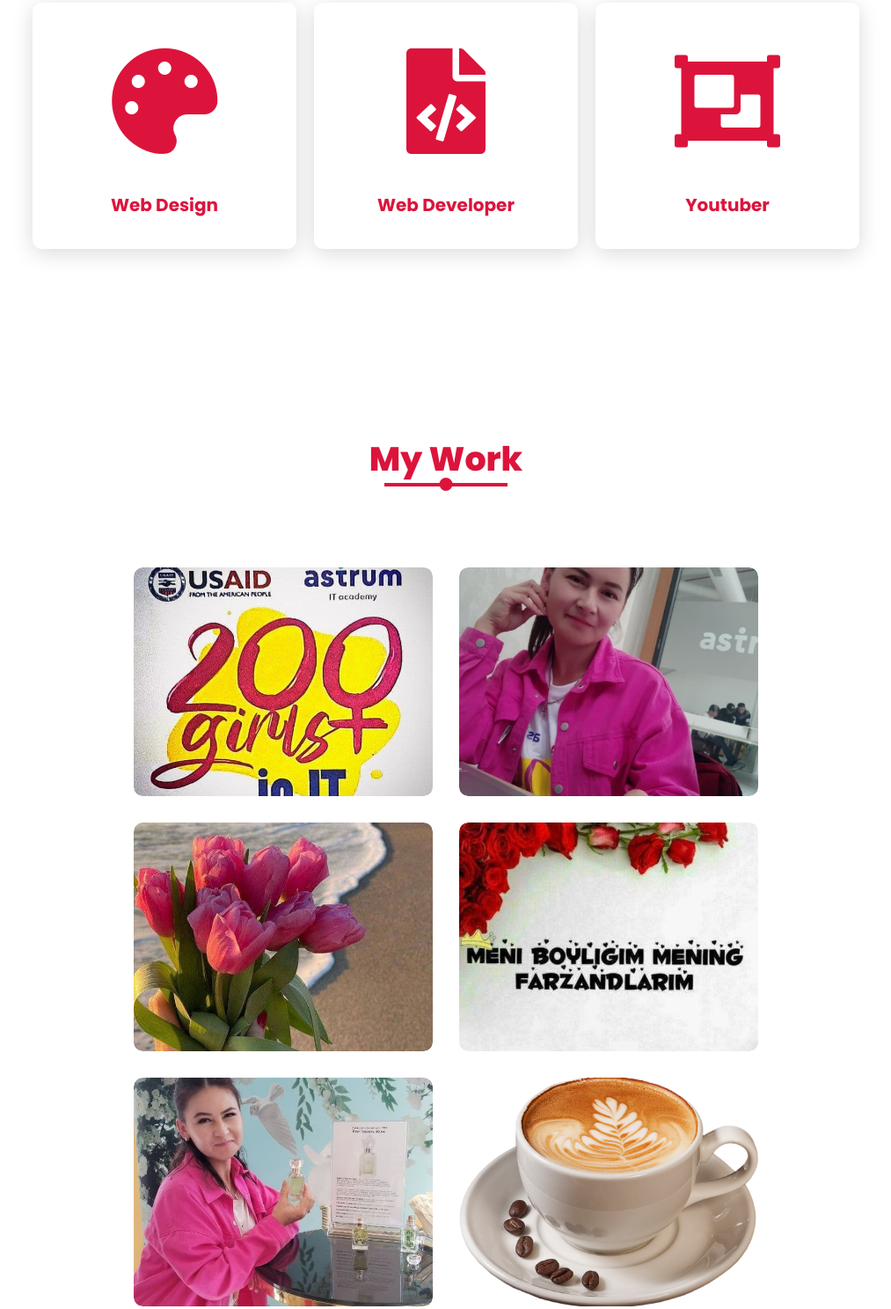
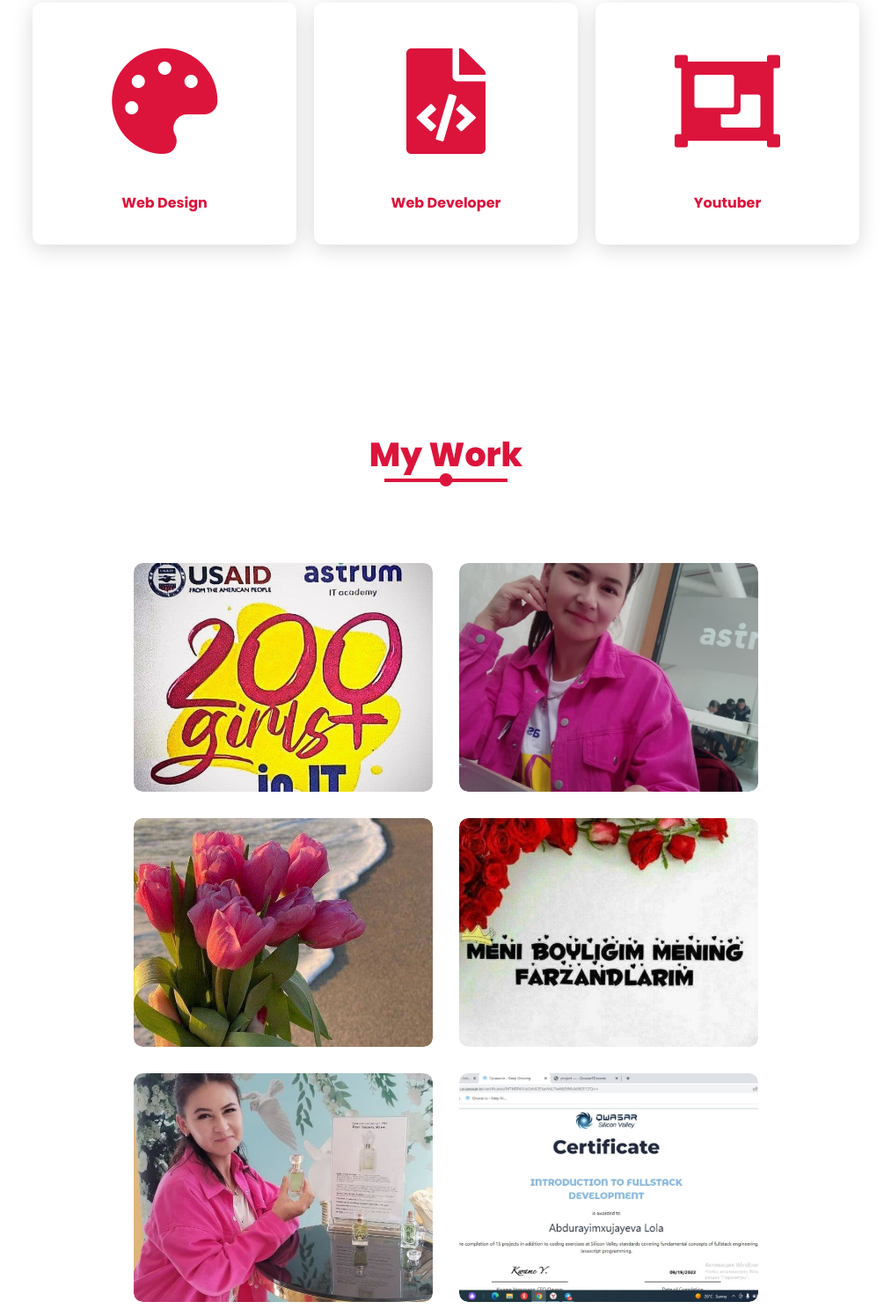
Before and after one commit to Lolaxoon/pages, a plain HTML site: page index.html in a window 1280 px wide. Shown: the part 1881-3369 px from the top of the page at 88% size, without its empty margins (133-1146 px from the left). Drawn offline with Linux system fonts and the light colour scheme.

Commit message:
ozgartirish kiritim

```diff
--- a/Style.css
+++ b/Style.css
@@ -275,9 +275,10 @@ section {
 
 .services .card .info h3 {
   color: crimson;
-  font-size: 20px;
+  font-size: 16px;
   font-weight: 700;
   margin: 10px;
+  text-align: center;
 }
 
 .work {
--- a/index.html
+++ b/index.html
@@ -131,7 +131,7 @@
       </div>
       <div class="card reveal">
         <div class="card-img">
-          <img src="coffee2.png" alt="">
+          <img src="Certificate.jpg" alt="">
         </div>
       </div>
       <div class="title reveal">
@@ -170,7 +170,7 @@
           </div>
           <div class="info">
             <h3>Email Address</h3>
-            <span>abdurayimxodjayevalola@gmail.com</span>
+         <span>gmail.com</span>
           </div>
         </div>
         <div class="card reveal">
```
Also changed, not shown: Certificate.jpg (added).
